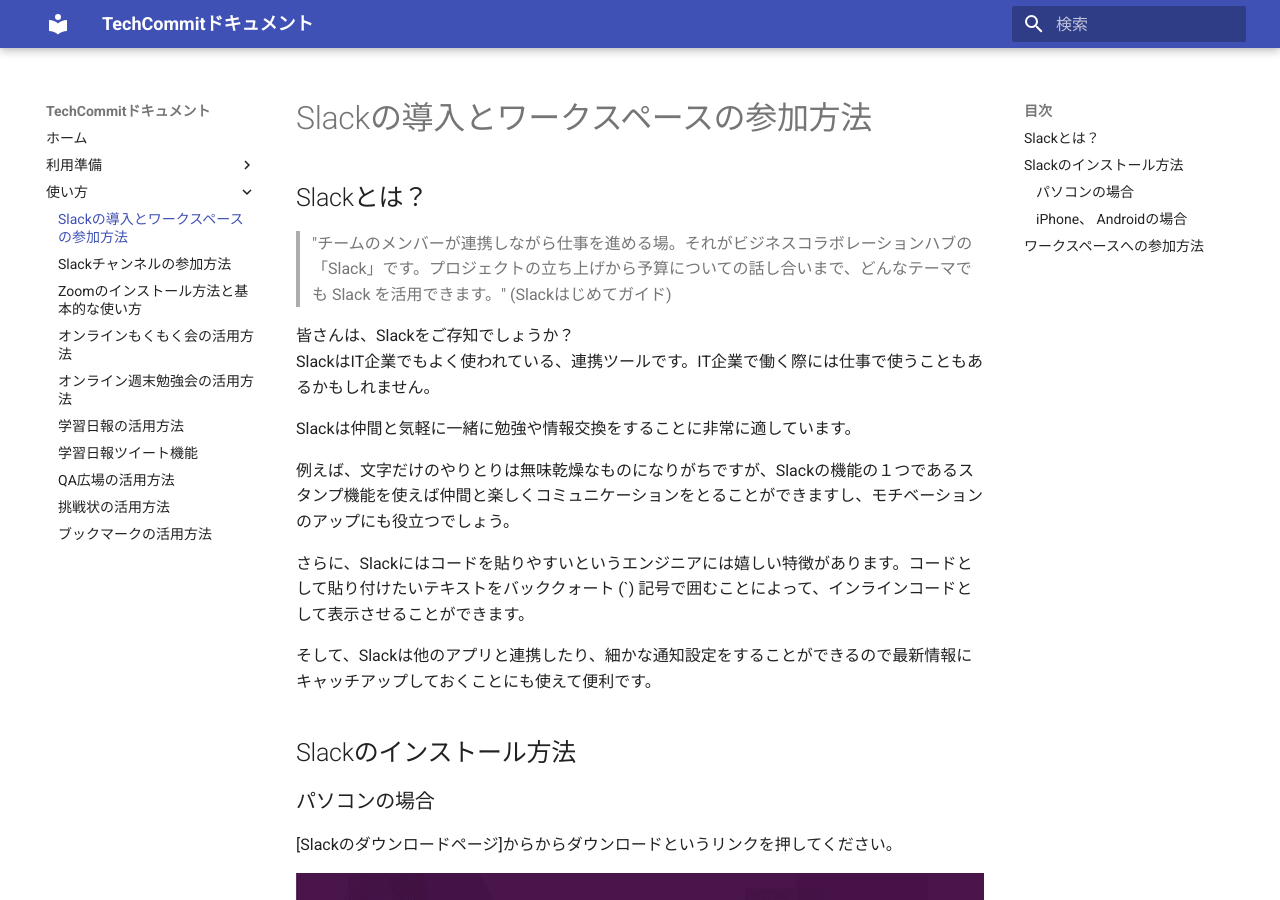
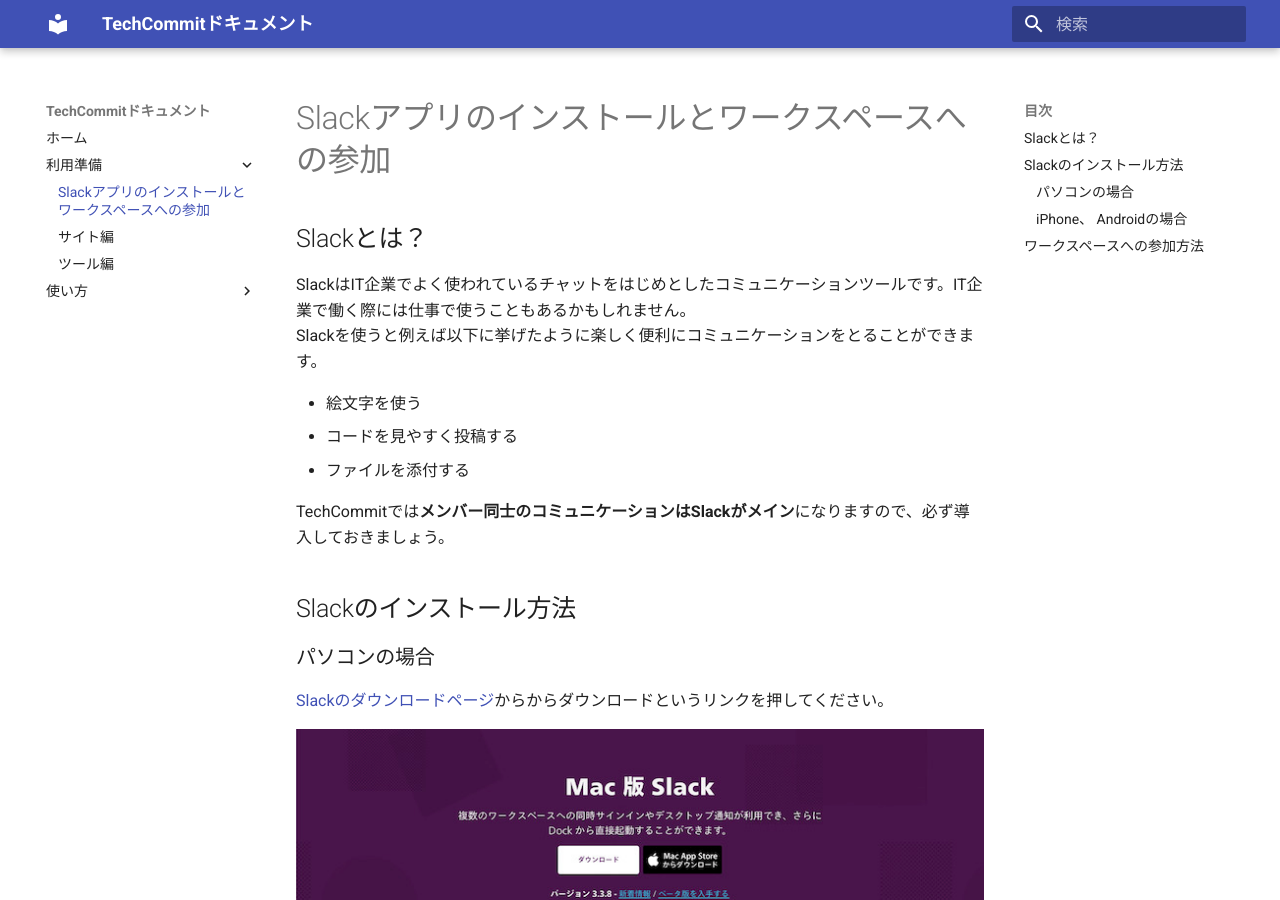
Before and after one commit to tech-training/tech-commit-doc, an MkDocs documentation site: the page built from docs/join-slack.md, in a window 1280 px wide and 900 px high. Built offline with MkDocs 1.6.1 and Material for MkDocs 9.7.7, drawn with Linux system fonts in a browser that asks for light colours.

Commit message:
Slackのインストールページを移動

```diff
--- a/docs/join-slack.md
+++ b/docs/join-slack.md
@@ -1,20 +1,17 @@
 ## Slackとは？
-> "チームのメンバーが連携しながら仕事を進める場。それがビジネスコラボレーションハブの「Slack」です。プロジェクトの立ち上げから予算についての話し合いまで、どんなテーマでも Slack を活用できます。" (Slackはじめてガイド)
 
-皆さんは、Slackをご存知でしょうか？
-SlackはIT企業でもよく使われている、連携ツールです。IT企業で働く際には仕事で使うこともあるかもしれません。
+SlackはIT企業でよく使われているチャットをはじめとしたコミュニケーションツールです。IT企業で働く際には仕事で使うこともあるかもしれません。
+Slackを使うと例えば以下に挙げたように楽しく便利にコミュニケーションをとることができます。
 
-Slackは仲間と気軽に一緒に勉強や情報交換をすることに非常に適しています。
+- 絵文字を使う
+- コードを見やすく投稿する
+- ファイルを添付する
 
-例えば、文字だけのやりとりは無味乾燥なものになりがちですが、Slackの機能の１つであるスタンプ機能を使えば仲間と楽しくコミュニケーションをとることができますし、モチベーションのアップにも役立つでしょう。
-
-さらに、Slackにはコードを貼りやすいというエンジニアには嬉しい特徴があります。コードとして貼り付けたいテキストをバッククォート  (`) 記号で囲むことによって、インラインコードとして表示させることができます。
-
-そして、Slackは他のアプリと連携したり、細かな通知設定をすることができるので最新情報にキャッチアップしておくことにも使えて便利です。
+TechCommitでは**メンバー同士のコミュニケーションはSlackがメイン**になりますので、必ず導入しておきましょう。
 
 ## Slackのインストール方法
 ### パソコンの場合
-[Slackのダウンロードページ]からからダウンロードというリンクを押してください。
+[Slackのダウンロードページ](https://slack.com/intl/ja-jp/downloads/)からからダウンロードというリンクを押してください。
 
 ![Slackダウンロードページ](images/join-slack/slack-download-page.jpg)
 
--- a/mkdocs.yml
+++ b/mkdocs.yml
@@ -22,10 +22,10 @@
 nav:
 - ホーム: 'index.md'
 - 利用準備:
+  - Slackアプリのインストールとワークスペースへの参加: 'join-slack.md'
   - サイト編: 'preparation-site.md'
   - ツール編: 'preparation-tool.md'
 - 使い方:
-  - Slackの導入とワークスペースの参加方法: 'join-slack.md'
   - Slackチャンネルの参加方法: 'join-slack-channel.md'
   - Zoomのインストール方法と基本的な使い方: 'install-zoom.md'
   - オンラインもくもく会の活用方法: 'mokumoku.md'
```
